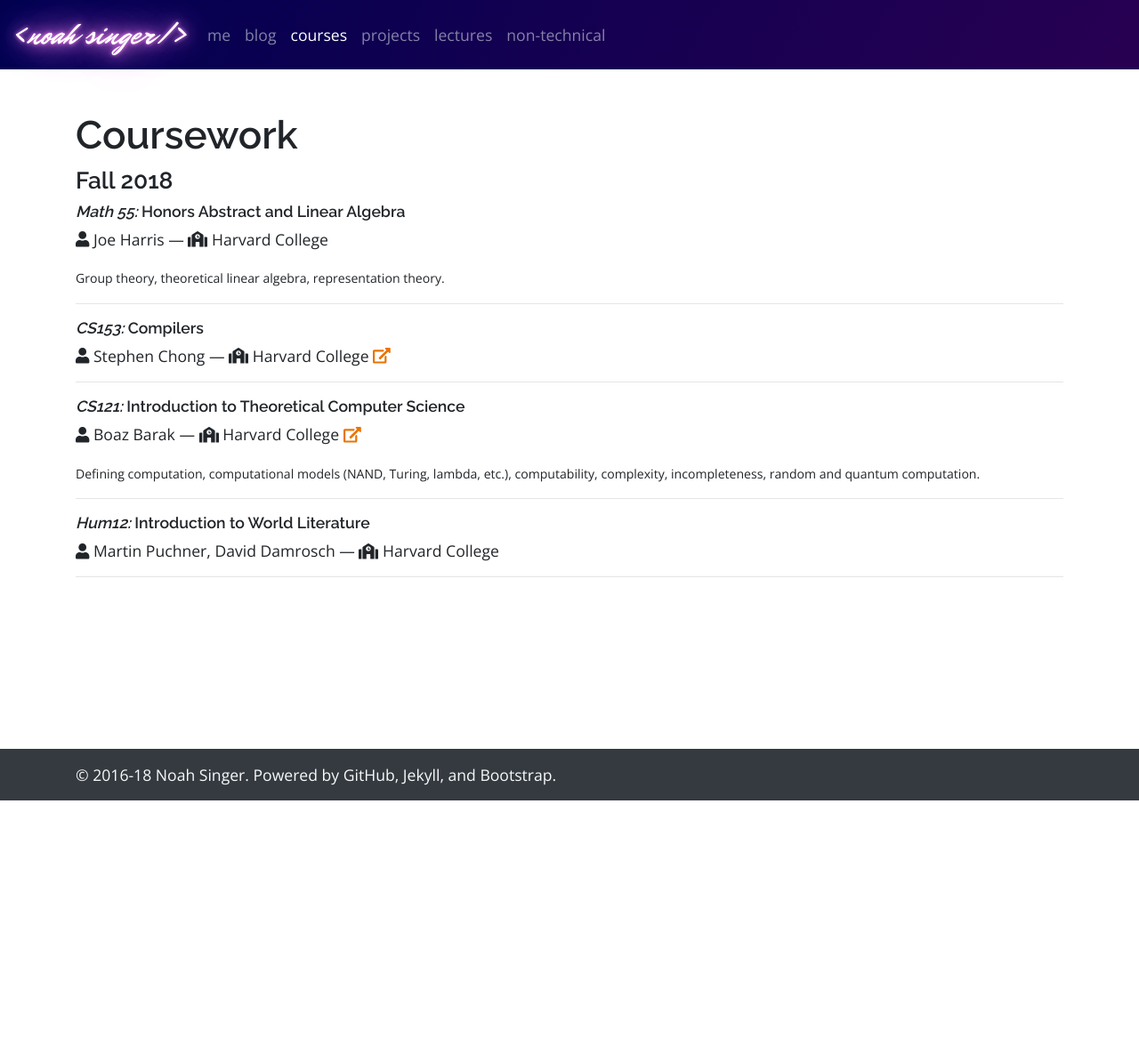
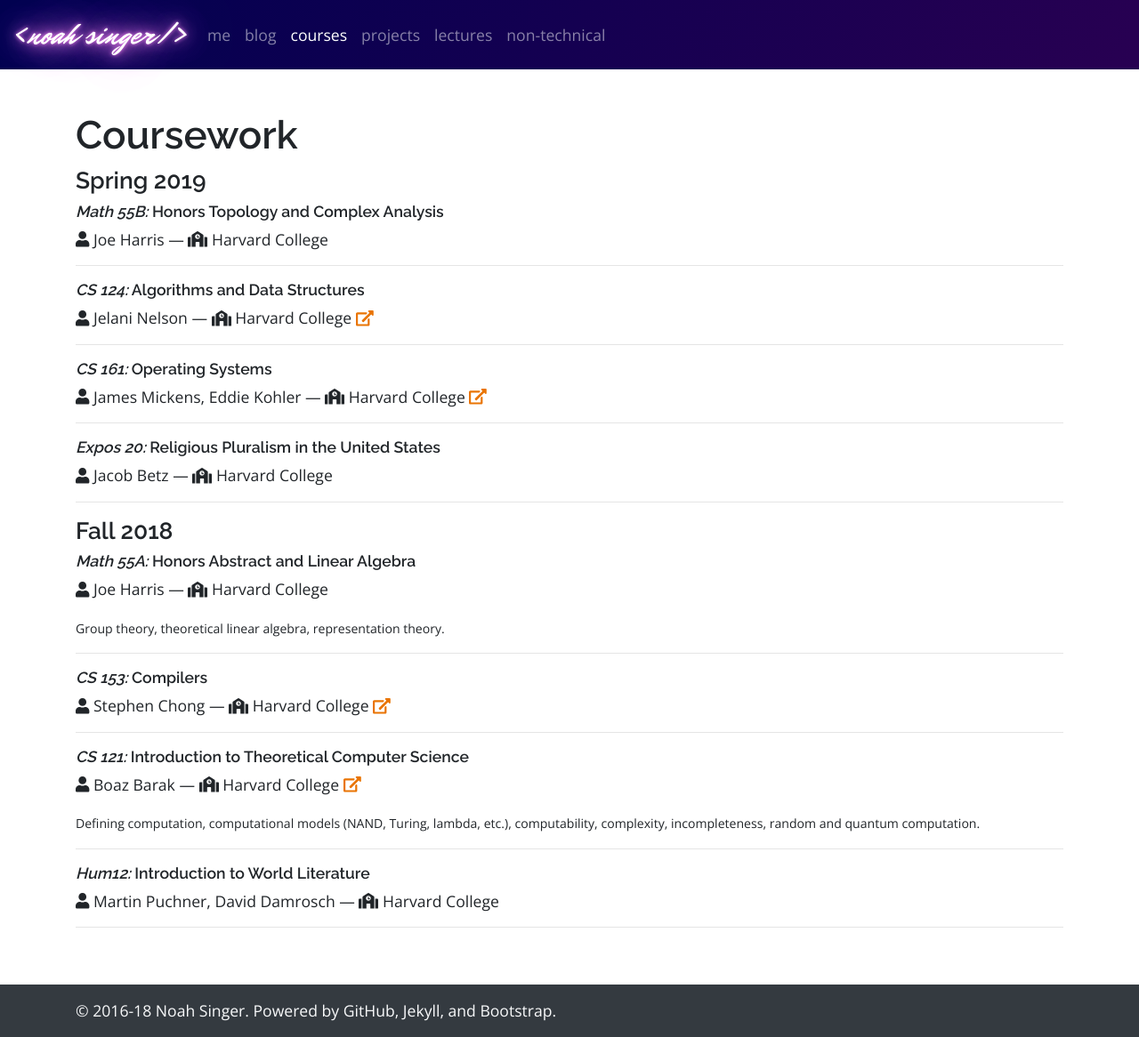
Before and after one commit to singerng/noahsinger.org, a Jekyll site: the page built from courses/index.md, in a window 1280 px wide. Shown: the whole page at 89% size. Built offline with Jekyll 4.4.1, drawn with Linux system fonts in a browser that asks for light colours; nearby versions of some CDN libraries; before the commit the page ends 900 px from its top, so only the background shows below that.

Commit message:
slight updates

```diff
--- a/_data/courses.yml
+++ b/_data/courses.yml
@@ -1,18 +1,39 @@
+- term: Spring 2019
+  courses:
+    - title: Honors Topology and Complex Analysis
+      instructor: Joe Harris
+      code: Math 55B
+      institution: Harvard College
+    - title: Algorithms and Data Structures
+      instructor: Jelani Nelson
+      code: CS 124
+      site: http://sites.fas.harvard.edu/~cs124/cs124/
+      institution: Harvard College
+    - title: Operating Systems
+      instructor: James Mickens, Eddie Kohler
+      code: CS 161
+      site: https://read.seas.harvard.edu/cs161-19/
+      institution: Harvard College
+    - title: Religious Pluralism in the United States
+      instructor: Jacob Betz
+      code: Expos 20
+      institution: Harvard College
+
 - term: Fall 2018
   courses:
     - title: Honors Abstract and Linear Algebra
       instructor: Joe Harris
-      code: Math 55
+      code: Math 55A
       content: Group theory, theoretical linear algebra, representation theory.
       institution: Harvard College
     - title: Compilers
       instructor: Stephen Chong
-      code: CS153
+      code: CS 153
       site: https://www.seas.harvard.edu/courses/cs153/2018fa/
       institution: Harvard College
     - title: Introduction to Theoretical Computer Science
       instructor: Boaz Barak
-      code: CS121
+      code: CS 121
       site: https://cs121.boazbarak.org/
       content: Defining computation, computational models (NAND, Turing, lambda, etc.), computability, complexity, incompleteness, random and quantum computation.
       institution: Harvard College
```
Also changed, not shown: index/index.html (+9 -8 lines).
